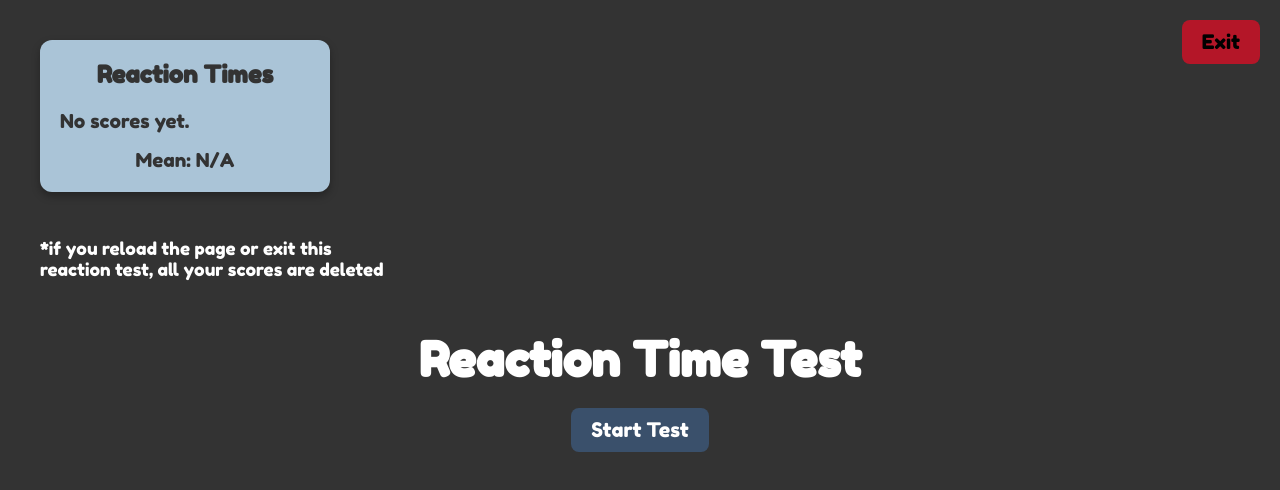
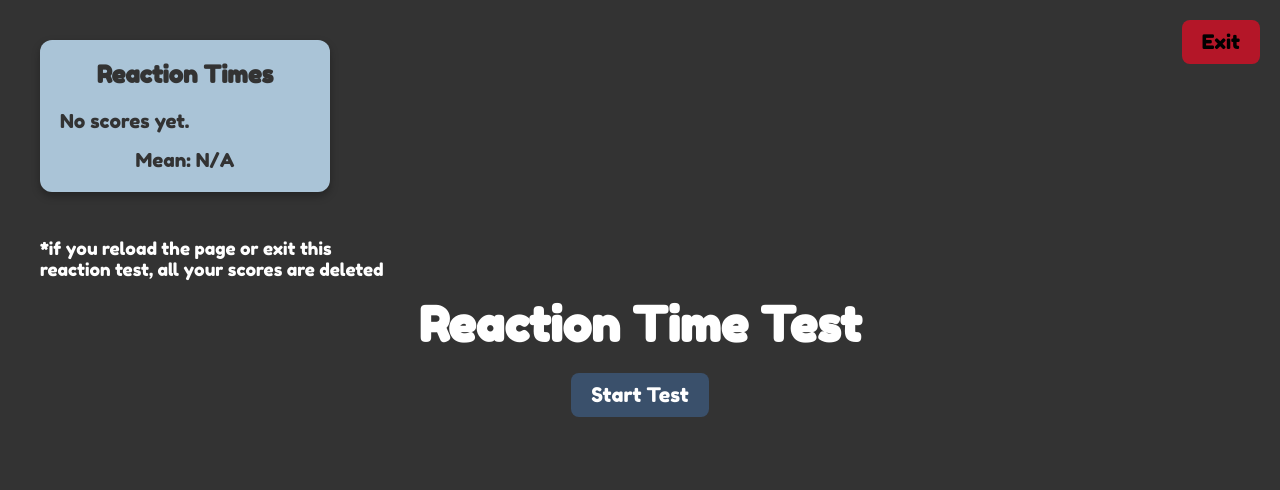
Before and after one commit to Magzt-star/Mazewalkers.github.io, a plain HTML site: page reaction_time.html in a window 1280 px wide. Drawn offline with Linux system fonts and the light colour scheme.

Commit message:
if chatgpt can't do it, i will

```diff
--- a/reaction_time.html
+++ b/reaction_time.html
@@ -37,7 +37,7 @@
         h1 {
             font-size: 3em;
             margin-bottom: 20px;
-            margin-top: 50px; /* Adjusted to move it higher */
+            margin-top: 15px; /* Adjusted to move it higher */
         }
 
         .board {
```
